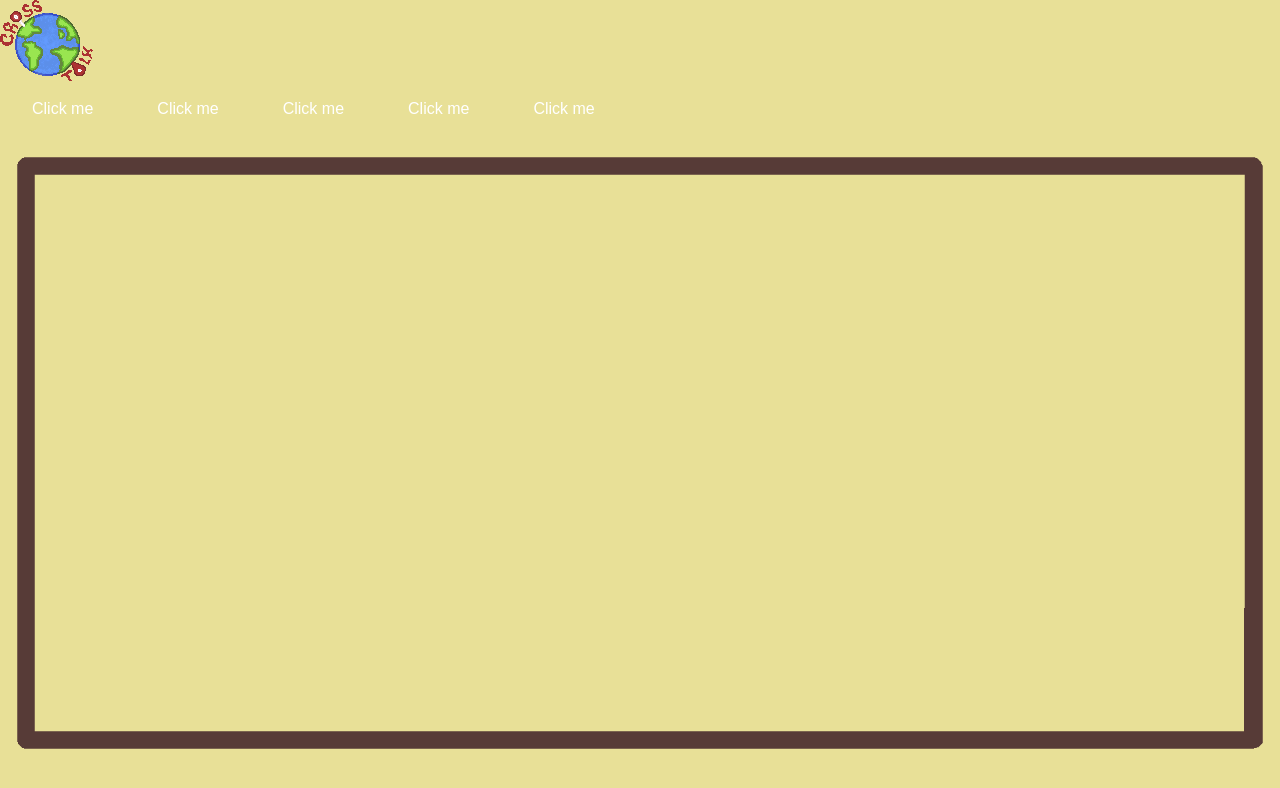
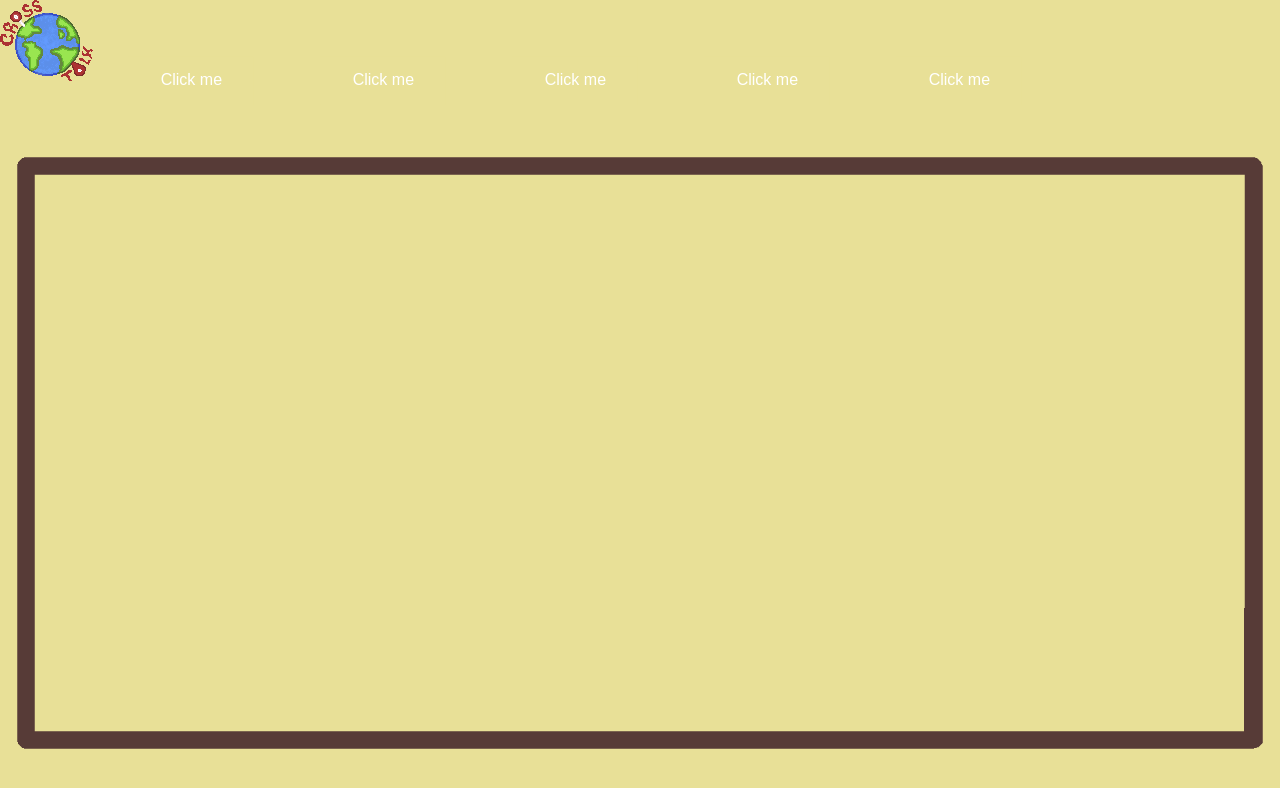
Before and after one commit to CrosstalkDev/Crosstalk, a plain HTML site: page Profile.html in a window 1280 px wide. Drawn offline with Linux system fonts and the light colour scheme.

Commit message:
Update style.css

```diff
--- a/style.css
+++ b/style.css
@@ -41,11 +41,36 @@ body {
 
 
 /*BUTTON'S GROUP*/
-.button1 {background-color: #e8e097;}
-.button2 {background-color: #e8e097;}
-.button3 {background-color: #e8e097;}
-.button4 {background-color: #e8e097;}
-.button5 {background-color: #e8e097;}
+.button1 {background-color: #e8e097;
+  position: absolute;
+  top: 10%;
+  left: 15%;
+  transform: translate(-50.5%, -49.8%);
+}
+.button2 {background-color: #e8e097;
+  position: absolute;
+  top: 10%;
+  left: 30%;
+  transform: translate(-50.5%, -49.8%);
+}
+.button3 {background-color: #e8e097;
+  position: absolute;
+  top: 10%;
+  left: 45%;
+  transform: translate(-50.5%, -49.8%);
+}
+.button4 {background-color: #e8e097;
+  position: absolute;
+  top: 10%;
+  left: 60%;
+  transform: translate(-50.5%, -49.8%);
+}
+.button5 {background-color: #e8e097;
+  position: absolute;
+  top: 10%;
+  left: 75%;
+  transform: translate(-50.5%, -49.8%);
+}
 .btn-group {
   display: flex;
   flex-wrap: wrap;
```
